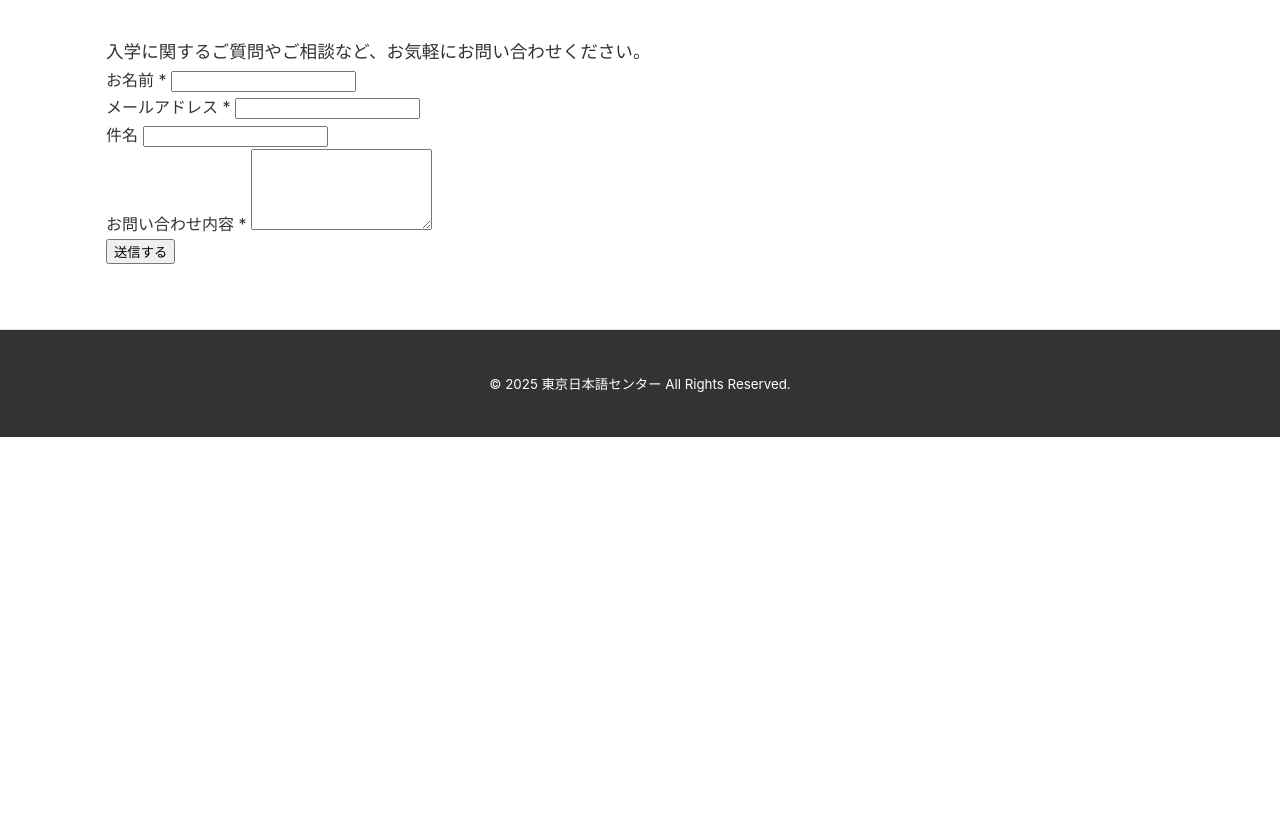
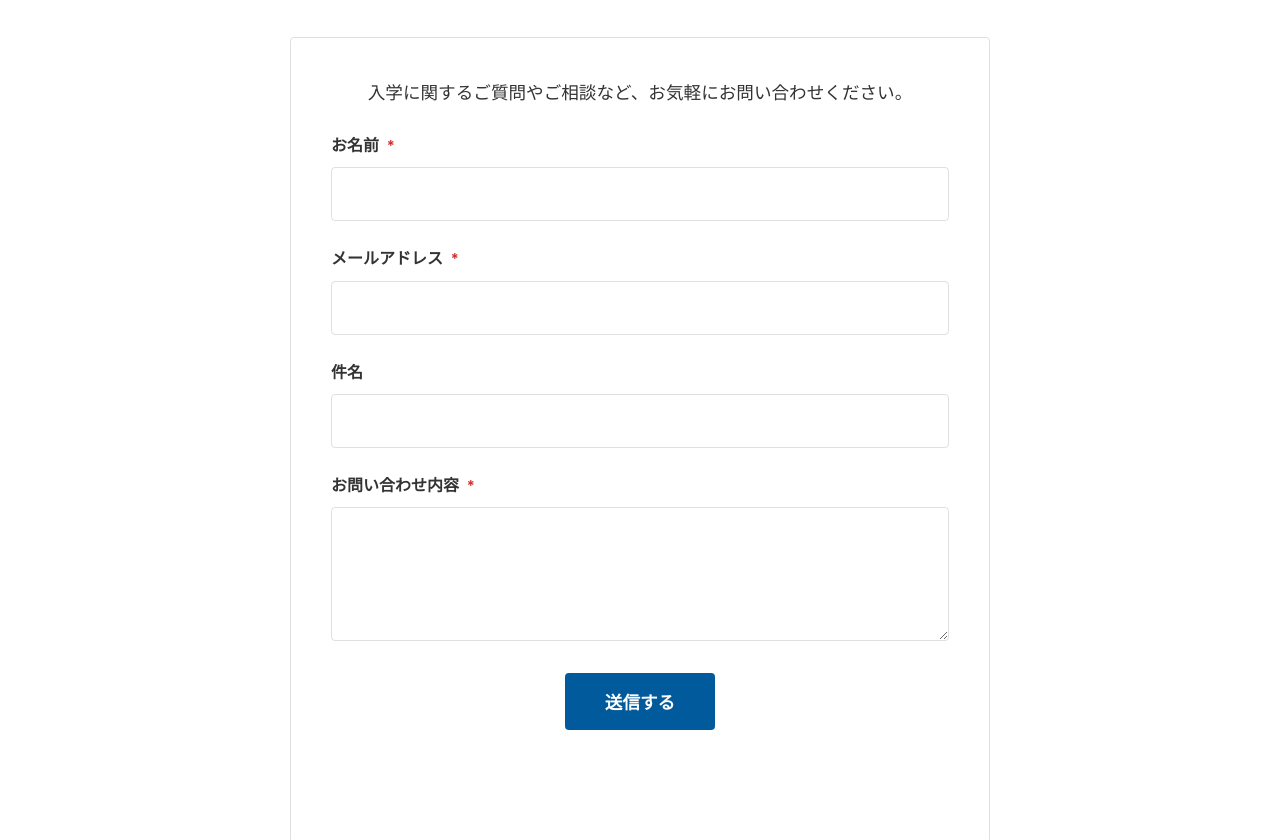
Before and after one commit to Koczalski/test-website-no-01, a plain HTML site: page index.html in a window 1280 px wide. Shown: the part 3710-4550 px from the top of the page. Before the commit the page ends 4147 px from the top, so only its background shows below. Drawn offline with Linux system fonts and the light colour scheme.

Commit message:
Update style.css

```diff
--- a/style.css
+++ b/style.css
@@ -35,6 +35,7 @@ body {
   --color-background: #FFFFFF;
   --color-border: #E0E0E0;
   --color-focus-ring: #007BFF;
+  --color-error: #D32F2F;
 
   --spacing-xs: 0.25rem; /* 4px */
   --spacing-sm: 0.5rem;  /* 8px */
@@ -209,6 +210,9 @@ a:focus-visible, button:focus-visible, input:focus-visible, textarea:focus-visib
   padding: var(--spacing-xxl) 0;
   border-bottom: 1px solid var(--color-border);
 }
+.content-section:last-of-type {
+    border-bottom: none;
+}
 .content-section:nth-of-type(odd) {
   background-color: var(--color-secondary);
 }
@@ -348,6 +352,72 @@ tbody tr:nth-child(even) {
     color: var(--color-primary-dark);
 }
 
+/* --- Contact Form Section --- */
+.contact-form-wrapper {
+    max-width: 700px;
+    margin: 0 auto;
+    background: var(--color-background);
+    padding: var(--spacing-xl);
+    border: 1px solid var(--color-border);
+    border-radius: var(--border-radius);
+}
+.contact-form-wrapper p {
+    margin-bottom: var(--spacing-lg);
+    text-align: center;
+}
+.form-group {
+    margin-bottom: var(--spacing-lg);
+}
+.form-group label {
+    display: block;
+    font-weight: bold;
+    margin-bottom: var(--spacing-sm);
+}
+.form-group .required {
+    color: var(--color-error);
+    margin-left: var(--spacing-xs);
+    font-size: 0.9em;
+}
+.form-group input,
+.form-group textarea {
+    width: 100%;
+    padding: var(--spacing-md);
+    border: 1px solid var(--color-border);
+    border-radius: var(--border-radius);
+    font-size: 1rem;
+    font-family: inherit;
+    transition: border-color 0.2s, box-shadow 0.2s;
+}
+.form-group input:focus,
+.form-group textarea:focus {
+    border-color: var(--color-primary);
+    box-shadow: 0 0 0 3px rgba(0, 123, 255, 0.25);
+}
+.form-actions {
+    text-align: center;
+}
+.button {
+    display: inline-block;
+    background-color: var(--color-primary);
+    color: var(--color-background);
+    padding: var(--spacing-md) var(--spacing-xl);
+    border: none;
+    border-radius: var(--border-radius);
+    font-size: 1.1rem;
+    font-weight: bold;
+    cursor: pointer;
+    transition: background-color 0.2s;
+}
+.button:hover,
+.button:focus {
+    background-color: var(--color-primary-dark);
+}
+#form-status {
+    text-align: center;
+    margin-top: var(--spacing-lg);
+    min-height: 1.5rem; /* prevent layout shift */
+}
+
 /* --- Site Footer --- */
 .site-footer {
   background-color: var(--color-text);
```
